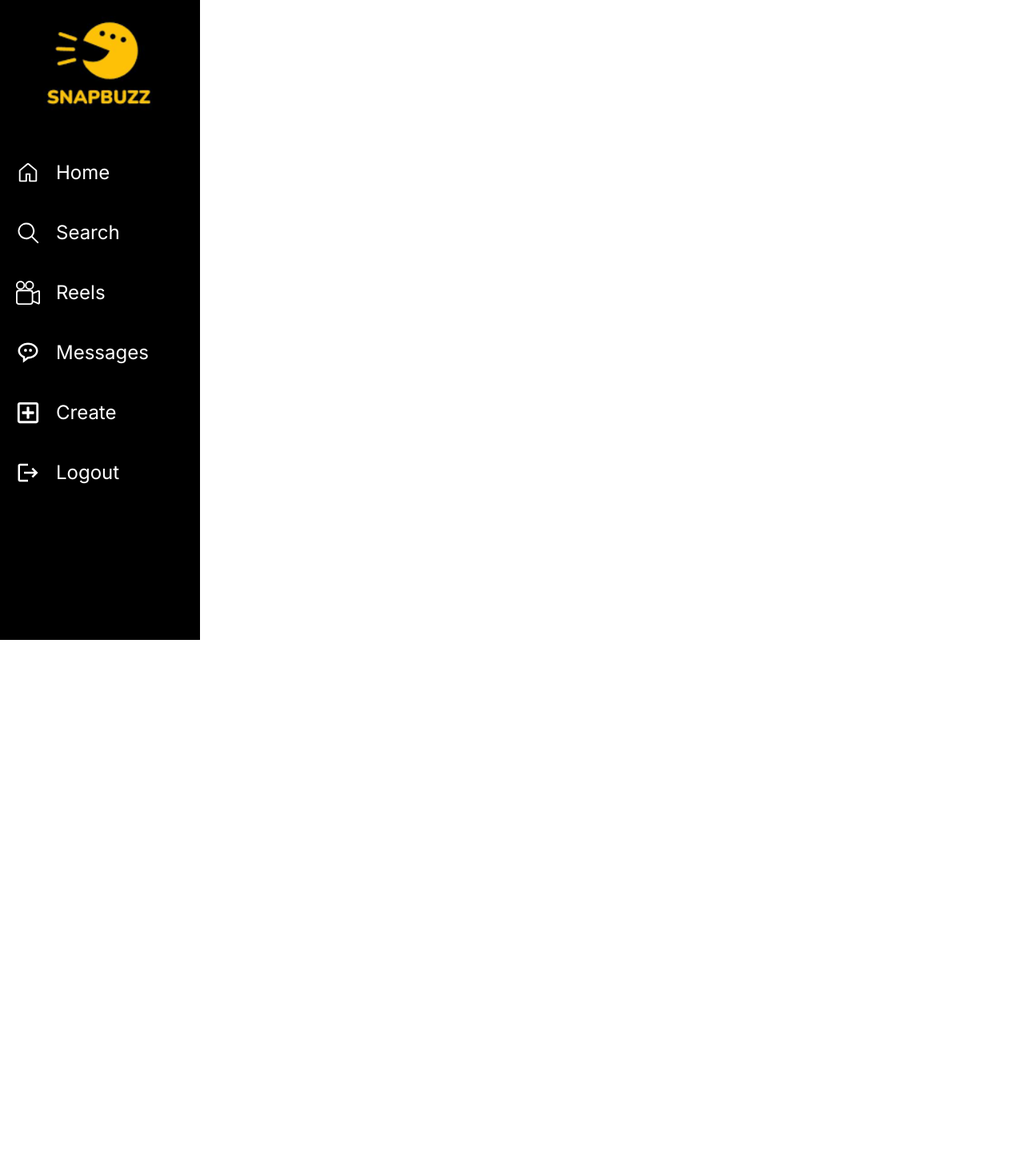
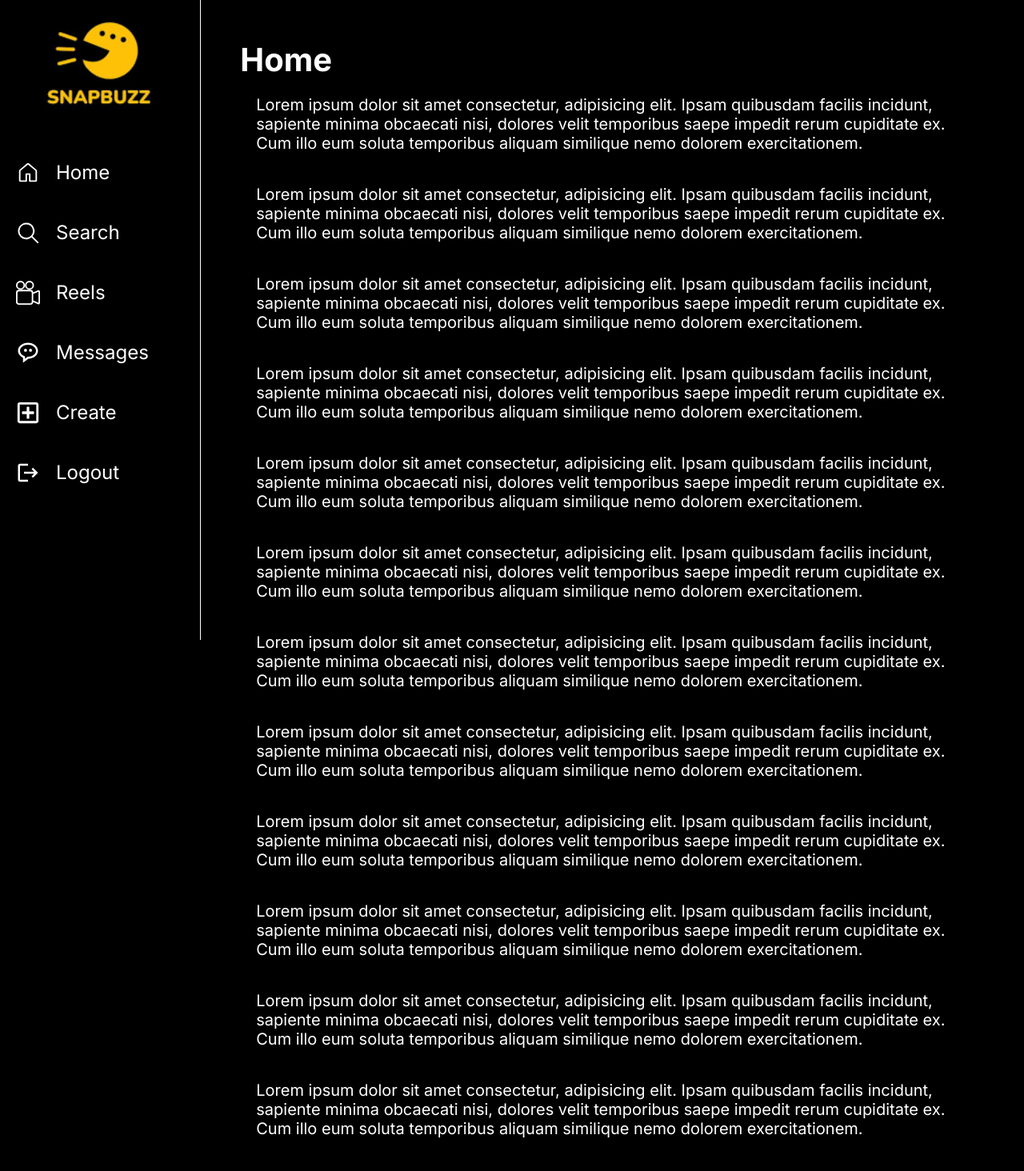
Before and after one commit to bhavyaBeliever/snapbuzz, a React (Create React App) app in the folder frontend/: page / in a window 1280 px wide. Shown: the top 1464 px of the page at 80% size. Before the commit the page ends 800 px from the top, so only its background shows below. Built offline with nearby package versions, Linux system fonts and the light colour scheme; sample sign-in values are in the browser's storage.

Commit message:
feat: Added Home page

```diff
--- a/frontend/package.json
+++ b/frontend/package.json
@@ -12,6 +12,7 @@
     "react-icons": "^5.2.1",
     "react-router-dom": "^6.23.1",
     "react-scripts": "5.0.1",
+    "react-search-autocomplete": "^8.5.2",
     "sweetalert2": "^11.11.1",
     "web-vitals": "^2.1.4"
   },
--- a/frontend/src/App.js
+++ b/frontend/src/App.js
@@ -1,6 +1,8 @@
 import Login from "./pages/Login";
 import SignUp from "./pages/SignUp";
 import SideNav from "./pages/SideNav";
+import Home from "./pages/Home";
+
 
 import { BrowserRouter, Routes, Route, Navigate } from "react-router-dom";
 import { useAuthContext } from "./hooks/useAuthContext";
@@ -12,16 +14,20 @@ function App() {
         <Routes>
           <Route
             path="/"
-            element={user ? <SideNav /> : <Navigate to="/login" />}
+            exact
+            element={user ? (<><SideNav /> <Home /></>) : <Navigate to="/login" />}
           />
           <Route
             path="/login"
+            exact
             element={!user ? <Login /> : <Navigate to="/" />}
           />
           <Route
             path="/signup"
+            exact
             element={!user ? <SignUp /> : <Navigate to="/" />}
           />
+
         </Routes>
       </BrowserRouter>
     </div>
--- /dev/null
+++ b/frontend/src/pages/Home.js
@@ -0,0 +1,29 @@
+import React, { useState } from 'react';
+import style from "../styles/Home.module.css"
+const Home = () => {
+
+  return (
+    <div className={style.home}>
+      <div className={style.container}>
+        <h1>Home</h1>
+
+        <p>Lorem ipsum dolor sit amet consectetur, adipisicing elit. Ipsam quibusdam facilis incidunt, sapiente minima obcaecati nisi, dolores velit temporibus saepe impedit rerum cupiditate ex. Cum illo eum soluta temporibus aliquam similique nemo dolorem exercitationem.</p>
+        <p>Lorem ipsum dolor sit amet consectetur, adipisicing elit. Ipsam quibusdam facilis incidunt, sapiente minima obcaecati nisi, dolores velit temporibus saepe impedit rerum cupiditate ex. Cum illo eum soluta temporibus aliquam similique nemo dolorem exercitationem.</p>
+        <p>Lorem ipsum dolor sit amet consectetur, adipisicing elit. Ipsam quibusdam facilis incidunt, sapiente minima obcaecati nisi, dolores velit temporibus saepe impedit rerum cupiditate ex. Cum illo eum soluta temporibus aliquam similique nemo dolorem exercitationem.</p>
+        <p>Lorem ipsum dolor sit amet consectetur, adipisicing elit. Ipsam quibusdam facilis incidunt, sapiente minima obcaecati nisi, dolores velit temporibus saepe impedit rerum cupiditate ex. Cum illo eum soluta temporibus aliquam similique nemo dolorem exercitationem.</p>
+        <p>Lorem ipsum dolor sit amet consectetur, adipisicing elit. Ipsam quibusdam facilis incidunt, sapiente minima obcaecati nisi, dolores velit temporibus saepe impedit rerum cupiditate ex. Cum illo eum soluta temporibus aliquam similique nemo dolorem exercitationem.</p>
+        <p>Lorem ipsum dolor sit amet consectetur, adipisicing elit. Ipsam quibusdam facilis incidunt, sapiente minima obcaecati nisi, dolores velit temporibus saepe impedit rerum cupiditate ex. Cum illo eum soluta temporibus aliquam similique nemo dolorem exercitationem.</p>
+        <p>Lorem ipsum dolor sit amet consectetur, adipisicing elit. Ipsam quibusdam facilis incidunt, sapiente minima obcaecati nisi, dolores velit temporibus saepe impedit rerum cupiditate ex. Cum illo eum soluta temporibus aliquam similique nemo dolorem exercitationem.</p>
+        <p>Lorem ipsum dolor sit amet consectetur, adipisicing elit. Ipsam quibusdam facilis incidunt, sapiente minima obcaecati nisi, dolores velit temporibus saepe impedit rerum cupiditate ex. Cum illo eum soluta temporibus aliquam similique nemo dolorem exercitationem.</p>
+        <p>Lorem ipsum dolor sit amet consectetur, adipisicing elit. Ipsam quibusdam facilis incidunt, sapiente minima obcaecati nisi, dolores velit temporibus saepe impedit rerum cupiditate ex. Cum illo eum soluta temporibus aliquam similique nemo dolorem exercitationem.</p>
+        <p>Lorem ipsum dolor sit amet consectetur, adipisicing elit. Ipsam quibusdam facilis incidunt, sapiente minima obcaecati nisi, dolores velit temporibus saepe impedit rerum cupiditate ex. Cum illo eum soluta temporibus aliquam similique nemo dolorem exercitationem.</p>
+        <p>Lorem ipsum dolor sit amet consectetur, adipisicing elit. Ipsam quibusdam facilis incidunt, sapiente minima obcaecati nisi, dolores velit temporibus saepe impedit rerum cupiditate ex. Cum illo eum soluta temporibus aliquam similique nemo dolorem exercitationem.</p>
+        <p>Lorem ipsum dolor sit amet consectetur, adipisicing elit. Ipsam quibusdam facilis incidunt, sapiente minima obcaecati nisi, dolores velit temporibus saepe impedit rerum cupiditate ex. Cum illo eum soluta temporibus aliquam similique nemo dolorem exercitationem.</p>
+        <p>Lorem ipsum dolor sit amet consectetur, adipisicing elit. Ipsam quibusdam facilis incidunt, sapiente minima obcaecati nisi, dolores velit temporibus saepe impedit rerum cupiditate ex. Cum illo eum soluta temporibus aliquam similique nemo dolorem exercitationem.</p>
+
+      </div>
+    </div>
+  );
+}
+
+export default Home;
--- /dev/null
+++ b/frontend/src/styles/Home.module.css
@@ -0,0 +1,16 @@
+*{
+  margin: 0px;
+  padding: 0px;
+
+}
+.container{
+  padding: 50px;
+  margin: 0px;
+  padding-left: 300.25px;
+  color: white;
+  background: black;
+
+}
+.container p{
+  padding: 20px;
+}
```
Also changed, not shown: 1 other file (tests, documents, lock files or other folders).
